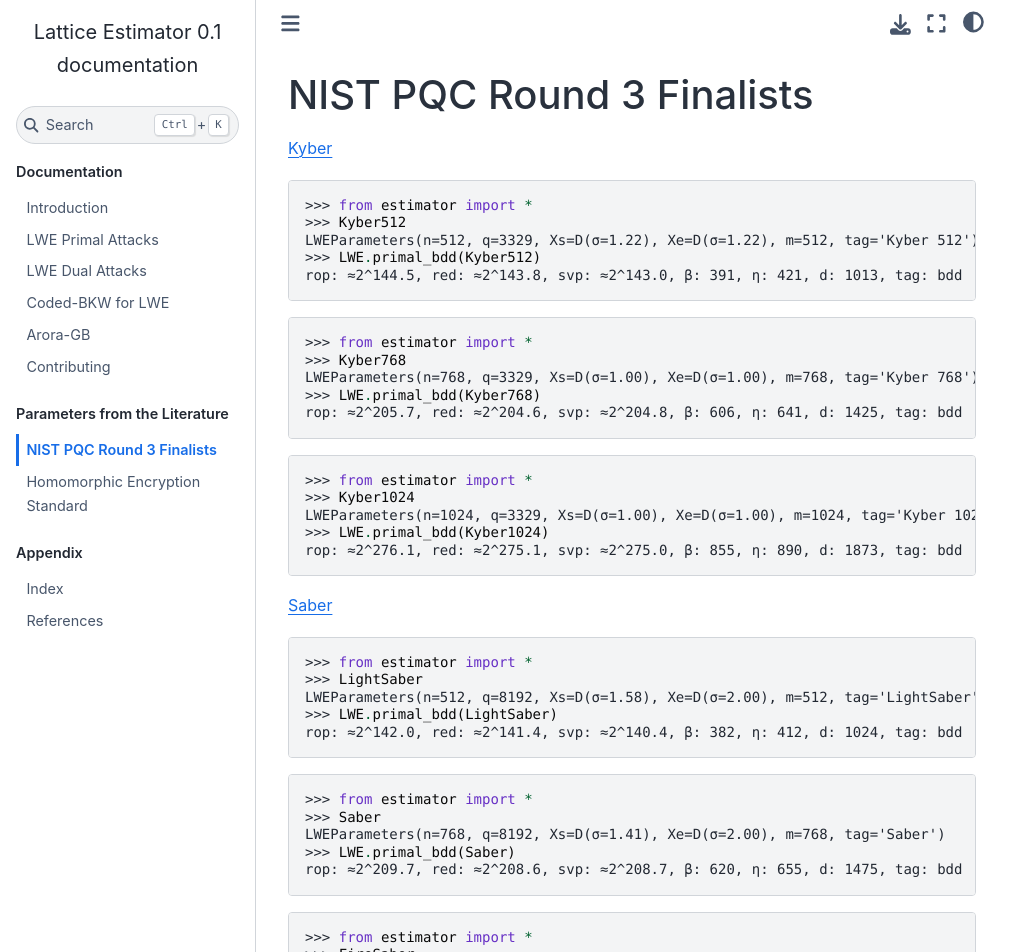
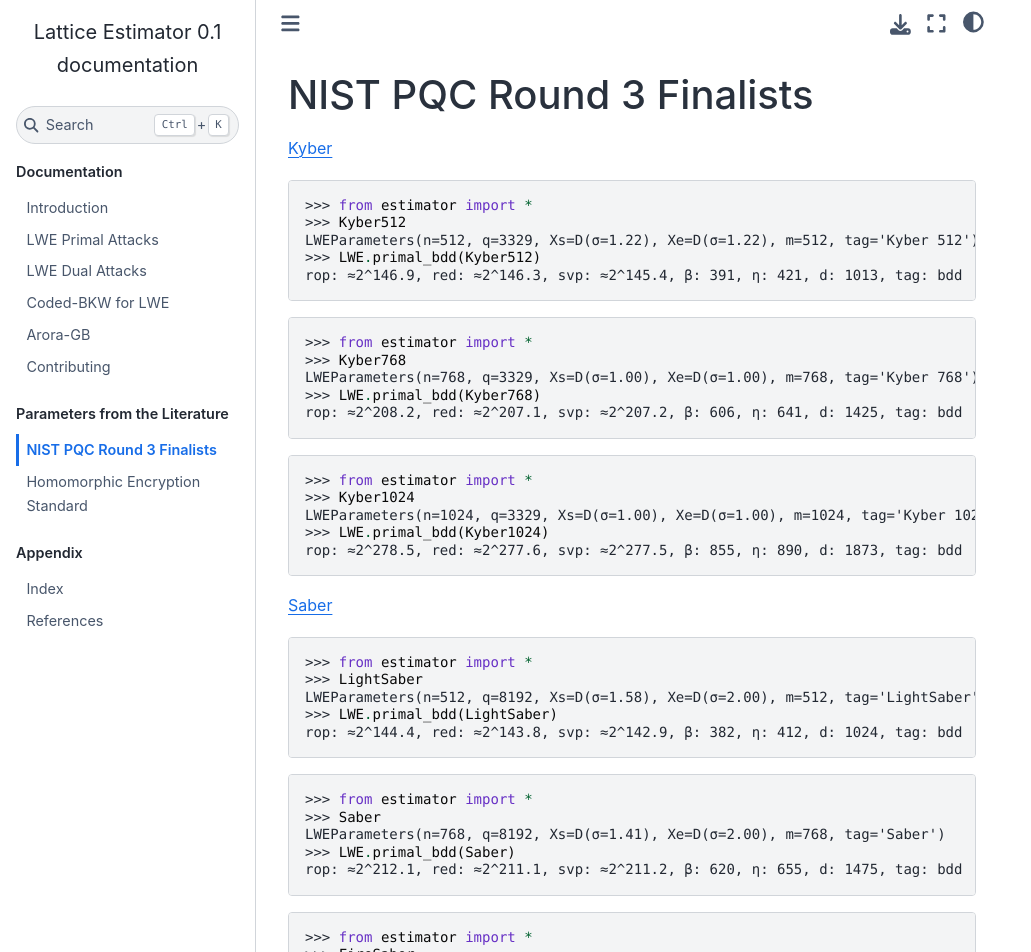
Before and after one commit to malb/lattice-estimator, a Sphinx documentation site: the page built from docs/schemes/nist-pqc-round-3.rst, in a window 1280 px wide and 1400 px high. Shown: the top 952 px of the window, without its empty margins (0-1031 px from the left). Built offline with Sphinx 7.4.7 and the Sphinx Book theme 1.1.4, drawn with Linux system fonts in a browser that asks for light colours; some of the changed text lies outside the part shown.

Commit message:
doctests

```diff
--- a/docs/schemes/nist-pqc-round-3.rst
+++ b/docs/schemes/nist-pqc-round-3.rst
@@ -5,85 +5,85 @@
 
 ::
 
-   >>> from estimator import *
-   >>> Kyber512
-   LWEParameters(n=512, q=3329, Xs=D(σ=1.22), Xe=D(σ=1.22), m=512, tag='Kyber 512')
-   >>> LWE.primal_bdd(Kyber512)
-   rop: ≈2^144.5, red: ≈2^143.8, svp: ≈2^143.0, β: 391, η: 421, d: 1013, tag: bdd
+    >>> from estimator import *
+    >>> Kyber512
+    LWEParameters(n=512, q=3329, Xs=D(σ=1.22), Xe=D(σ=1.22), m=512, tag='Kyber 512')
+    >>> LWE.primal_bdd(Kyber512)
+    rop: ≈2^146.9, red: ≈2^146.3, svp: ≈2^145.4, β: 391, η: 421, d: 1013, tag: bdd
 
 ::
 
-   >>> from estimator import *
-   >>> Kyber768
-   LWEParameters(n=768, q=3329, Xs=D(σ=1.00), Xe=D(σ=1.00), m=768, tag='Kyber 768')
-   >>> LWE.primal_bdd(Kyber768)
-   rop: ≈2^205.7, red: ≈2^204.6, svp: ≈2^204.8, β: 606, η: 641, d: 1425, tag: bdd
+    >>> from estimator import *
+    >>> Kyber768
+    LWEParameters(n=768, q=3329, Xs=D(σ=1.00), Xe=D(σ=1.00), m=768, tag='Kyber 768')
+    >>> LWE.primal_bdd(Kyber768)
+    rop: ≈2^208.2, red: ≈2^207.1, svp: ≈2^207.2, β: 606, η: 641, d: 1425, tag: bdd
 
 ::
 
-   >>> from estimator import *
-   >>> Kyber1024
-   LWEParameters(n=1024, q=3329, Xs=D(σ=1.00), Xe=D(σ=1.00), m=1024, tag='Kyber 1024')
-   >>> LWE.primal_bdd(Kyber1024)
-   rop: ≈2^276.1, red: ≈2^275.1, svp: ≈2^275.0, β: 855, η: 890, d: 1873, tag: bdd
+    >>> from estimator import *
+    >>> Kyber1024
+    LWEParameters(n=1024, q=3329, Xs=D(σ=1.00), Xe=D(σ=1.00), m=1024, tag='Kyber 1024')
+    >>> LWE.primal_bdd(Kyber1024)
+    rop: ≈2^278.5, red: ≈2^277.6, svp: ≈2^277.5, β: 855, η: 890, d: 1873, tag: bdd
 
 `Saber <https://www.esat.kuleuven.be/cosic/pqcrypto/saber/files/saberspecround3.pdf>`__
 
 ::
 
-   >>> from estimator import *
-   >>> LightSaber
-   LWEParameters(n=512, q=8192, Xs=D(σ=1.58), Xe=D(σ=2.00), m=512, tag='LightSaber')
-   >>> LWE.primal_bdd(LightSaber)
-   rop: ≈2^142.0, red: ≈2^141.4, svp: ≈2^140.4, β: 382, η: 412, d: 1024, tag: bdd
+    >>> from estimator import *
+    >>> LightSaber
+    LWEParameters(n=512, q=8192, Xs=D(σ=1.58), Xe=D(σ=2.00), m=512, tag='LightSaber')
+    >>> LWE.primal_bdd(LightSaber)
+    rop: ≈2^144.4, red: ≈2^143.8, svp: ≈2^142.9, β: 382, η: 412, d: 1024, tag: bdd
 
 ::
 
-   >>> from estimator import *
-   >>> Saber
-   LWEParameters(n=768, q=8192, Xs=D(σ=1.41), Xe=D(σ=2.00), m=768, tag='Saber')
-   >>> LWE.primal_bdd(Saber)
-   rop: ≈2^209.7, red: ≈2^208.6, svp: ≈2^208.7, β: 620, η: 655, d: 1475, tag: bdd
+    >>> from estimator import *
+    >>> Saber
+    LWEParameters(n=768, q=8192, Xs=D(σ=1.41), Xe=D(σ=2.00), m=768, tag='Saber')
+    >>> LWE.primal_bdd(Saber)
+    rop: ≈2^212.1, red: ≈2^211.1, svp: ≈2^211.2, β: 620, η: 655, d: 1475, tag: bdd
 
 ::
 
-   >>> from estimator import *
-   >>> FireSaber
-   LWEParameters(n=1024, q=8192, Xs=D(σ=1.22), Xe=D(σ=2.00), m=1024, tag='FireSaber')
-   >>> LWE.primal_bdd(FireSaber)
-   rop: ≈2^277.1, red: ≈2^276.0, svp: ≈2^276.2, β: 858, η: 894, d: 1886, tag: bdd
+    >>> from estimator import *
+    >>> FireSaber
+    LWEParameters(n=1024, q=8192, Xs=D(σ=1.22), Xe=D(σ=2.00), m=1024, tag='FireSaber')
+    >>> LWE.primal_bdd(FireSaber)
+    rop: ≈2^279.5, red: ≈2^278.5, svp: ≈2^278.6, β: 858, η: 894, d: 1886, tag: bdd
 
 
 `NTRU <https://ntru.org/f/ntru-20190330.pdf>`__
 
 ::
 
-   >>> from estimator import *
-   >>> NTRUHPS2048509Enc
-   LWEParameters(n=508, q=2048, Xs=D(σ=0.82), Xe=D(σ=0.71), m=508, tag='NTRUHPS2048509Enc')
-   >>> LWE.primal_bdd(NTRUHPS2048509Enc)
-   rop: ≈2^135.2, red: ≈2^134.2, svp: ≈2^134.3, β: 357, η: 390, d: 916, tag: bdd
+    >>> from estimator import *
+    >>> NTRUHPS2048509Enc
+    LWEParameters(n=508, q=2048, Xs=D(σ=0.82), Xe=D(σ=0.71), m=508, tag='NTRUHPS2048509Enc')
+    >>> LWE.primal_bdd(NTRUHPS2048509Enc)
+    rop: ≈2^137.7, red: ≈2^136.6, svp: ≈2^136.7, β: 357, η: 390, d: 916, tag: bdd
 
 ::
 
-   >>> from estimator import *
-   >>> NTRUHPS2048677Enc
-   LWEParameters(n=676, q=2048, Xs=D(σ=0.82), Xe=D(σ=0.61), m=676, tag='NTRUHPS2048677Enc')
-   >>> LWE.primal_bdd(NTRUHPS2048677Enc)
-   rop: ≈2^175.2, red: ≈2^174.3, svp: ≈2^174.1, β: 499, η: 532, d: 1181, tag: bdd
+    >>> from estimator import *
+    >>> NTRUHPS2048677Enc
+    LWEParameters(n=676, q=2048, Xs=D(σ=0.82), Xe=D(σ=0.61), m=676, tag='NTRUHPS2048677Enc')
+    >>> LWE.primal_bdd(NTRUHPS2048677Enc)
+    rop: ≈2^177.6, red: ≈2^176.7, svp: ≈2^176.6, β: 499, η: 532, d: 1181, tag: bdd
 
 ::
 
-   >>> from estimator import *
-   >>> NTRUHPS4096821Enc
-   LWEParameters(n=820, q=4096, Xs=D(σ=0.82), Xe=D(σ=0.79), m=820, tag='NTRUHPS4096821Enc')
-   >>> LWE.primal_bdd(NTRUHPS4096821Enc)
-   rop: ≈2^204.4, red: ≈2^203.3, svp: ≈2^203.4, β: 601, η: 636, d: 1485, tag: bdd
+    >>> from estimator import *
+    >>> NTRUHPS4096821Enc
+    LWEParameters(n=820, q=4096, Xs=D(σ=0.82), Xe=D(σ=0.79), m=820, tag='NTRUHPS4096821Enc')
+    >>> LWE.primal_bdd(NTRUHPS4096821Enc)
+    rop: ≈2^206.8, red: ≈2^205.8, svp: ≈2^205.8, β: 601, η: 636, d: 1485, tag: bdd
 
 ::
 
-   >>> from estimator import *
-   >>> NTRUHRSS701Enc
-   LWEParameters(n=700, q=8192, Xs=D(σ=0.82), Xe=D(σ=0.82), m=700, tag='NTRUHRSS701')
-   >>> LWE.primal_bdd(NTRUHRSS701Enc)
-   rop: ≈2^163.3, red: ≈2^162.2, svp: ≈2^162.3, β: 455, η: 490, d: 1294, tag: bdd
+    >>> from estimator import *
+    >>> NTRUHRSS701Enc
+    LWEParameters(n=700, q=8192, Xs=D(σ=0.82), Xe=D(σ=0.82), m=700, tag='NTRUHRSS701')
+    >>> LWE.primal_bdd(NTRUHRSS701Enc)
+    rop: ≈2^165.7, red: ≈2^164.7, svp: ≈2^164.8, β: 455, η: 490, d: 1294, tag: bdd
```
Also changed, not shown: README.rst (+7 -7 lines), docs/schemes/hes.rst (+12 -12 lines), 5 other files.
